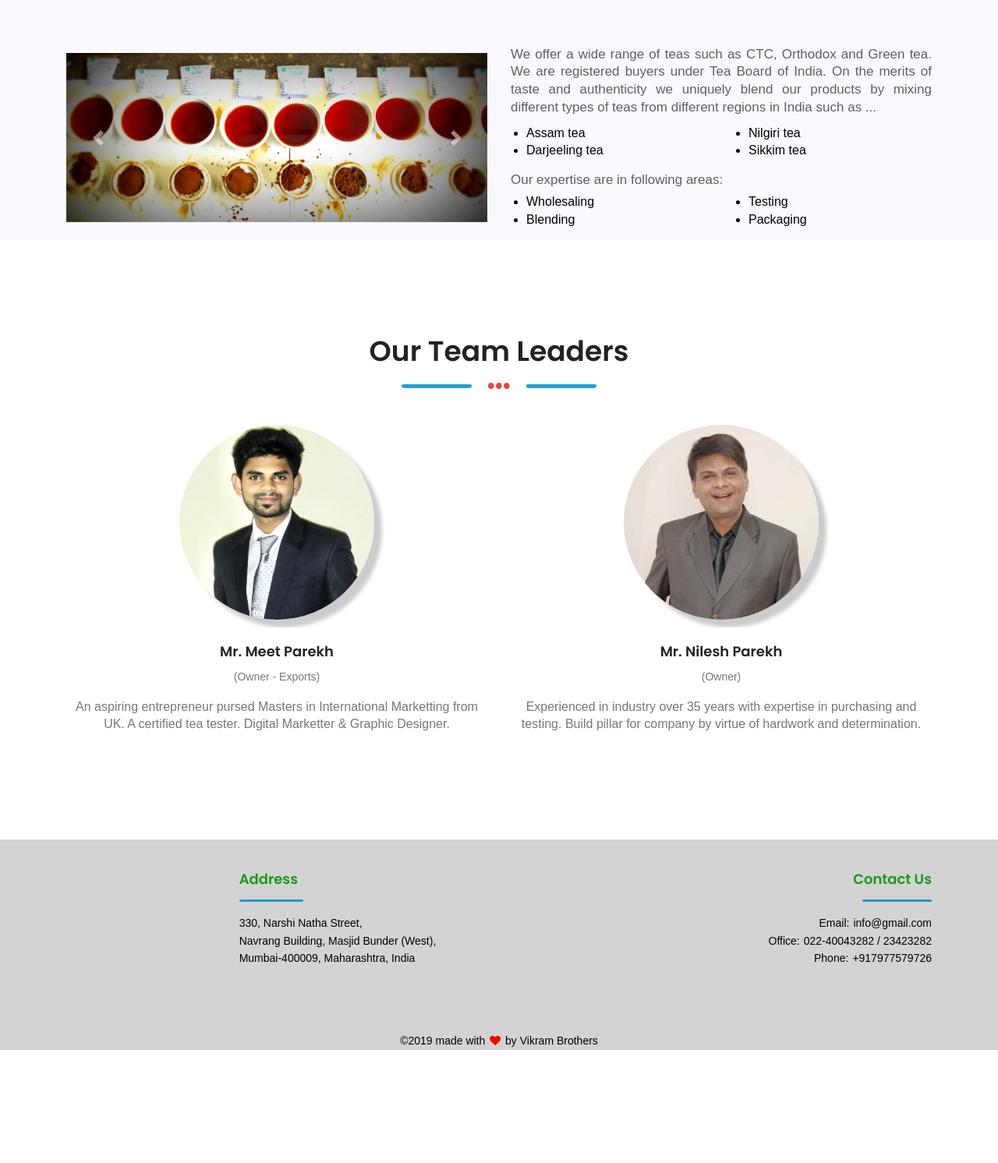
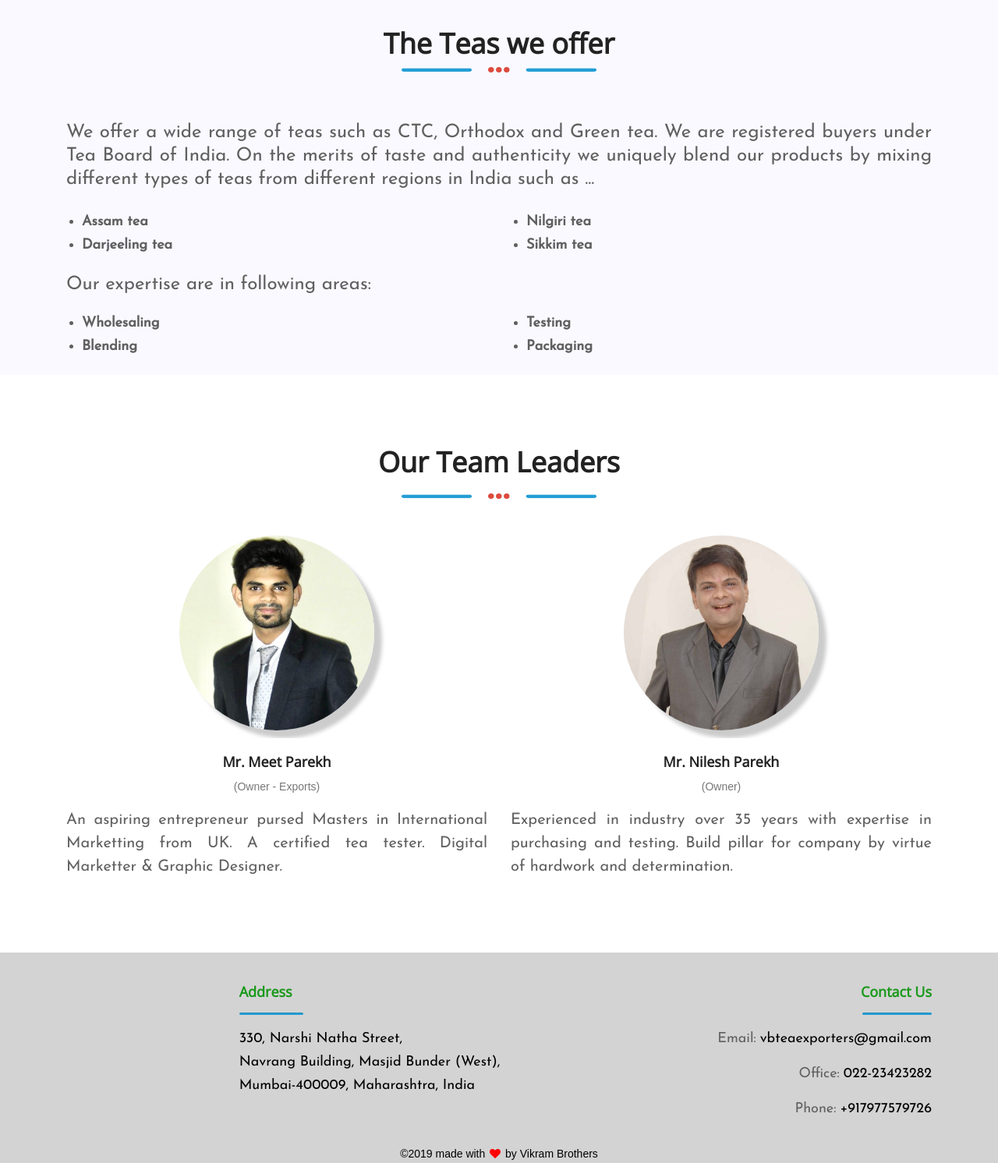
Before and after one commit to viram-ms/Business-Website, a plain HTML site: page about.html in a window 1280 px wide. Shown: the part 1012-2504 px from the top of the page at 78% size. Before the commit the page ends 2359 px from the top, so only its background shows below. Drawn offline with nearby package versions, Linux system fonts and the light colour scheme; some packages are replaced by stand-ins of ours; grey boxes are pictures that could not be loaded; a script that the page names is missing.

Commit message:
ui changes

```diff
--- a/about.html
+++ b/about.html
@@ -23,6 +23,8 @@
       href="https://fonts.googleapis.com/css?family=Poppins:100,200,400,300,500,600,700"
       rel="stylesheet"
     />
+    <link href="https://fonts.googleapis.com/css?family=Josefin+Sans|Open+Sans&display=swap" rel="stylesheet">
+
     <!--
 			CSS
 			============================================= -->
@@ -115,7 +117,7 @@
               Here we provide you the best of Indian Teas in domestic as well as in
               international markets (exports). With over 48 years of existance
               in tea industry, we have earned the reputation of offering best
-              qualities of Indian teas. We started the business in gujarat as retailers, after establishing the base over there we expaned into wholesale.Later we started working in Mumbai and captured market in state of Maharashtra, India. Our team of experienced people will be
+              qualities of Indian teas. We started the business in Gujarat as retailers, after establishing the base over there we expaned into wholesale. Later we started working in Mumbai and captured market in state of Maharashtra, India. Our team of experienced people will be
               with you throughout the selection process and will help you to
               blend the right teas to meet your requirements.
             </p>
@@ -138,36 +140,9 @@
           style="margin-top: 40px"
 		>
 
+
           <div
-            class="col-lg-6 col-md-12 home-about-right relative  mb-40 mb-sm-40 mb-md-0"
-		  >
-
-		  <div id="carouselExampleControls" class="carousel slide" data-ride="carousel" style="max-width: 800px; margin: auto">
-			<div class="carousel-inner">
-			  <div class="carousel-item active">
-            <img src="img/icons/cup2.jpg" style="width: 100%" />
-			  </div>
-			  <div class="carousel-item">
-				<img src="img/icons/cup3.jpg" class="d-block w-100" alt="...">
-			  </div>
-			  <div class="carousel-item">
-				<img src="img/icons/cup2.jpg" class="d-block w-100" alt="...">
-			  </div>
-			</div>
-			<a class="carousel-control-prev" href="#carouselExampleControls" role="button" data-slide="prev">
-			  <span class="carousel-control-prev-icon" aria-hidden="true"></span>
-			  <span class="sr-only">Previous</span>
-			</a>
-			<a class="carousel-control-next" href="#carouselExampleControls" role="button" data-slide="next">
-			  <span class="carousel-control-next-icon" aria-hidden="true"></span>
-			  <span class="sr-only">Next</span>
-			</a>
-		  </div>
-            <!-- <img src="img/icons/cup2.jpg" style="width: 100%" /> -->
-          </div>
-          <div
-            class="col-lg-6 col-md-12 home-about-left " style="max-width: 600px; margin: auto"
-          >
+            class="col-lg-12 col-md-12 home-about-left" >
 
             <p class="sub">
               We offer a wide range of teas such as CTC, Orthodox and Green tea.
@@ -176,23 +151,23 @@
               <br />
               <div class="row text-black mt-10">
 
-                <div class="col-lg-6">
+                <div class="col-lg-6 content">
                     <ul style="padding-left: 20px" c>
-                        <li style="list-style-type: disc; font-size: 16px">
+                        <li style="list-style-type: disc; font-size: 18px; font-weight: 600">
                             Assam tea
                         </li>
-                        <li  style="list-style-type: disc; font-size: 16px">
+                        <li  style="list-style-type: disc; font-size: 18px; font-weight: 600">
                             Darjeeling tea
                         </li>
                     </ul>
 
                 </div>
-                <div class="col-lg-6">
+                <div class="col-lg-6 content">
                     <ul style="padding-left: 20px">
-                    <li  style="list-style-type: disc; font-size: 16px">
+                    <li  style="list-style-type: disc; font-size: 18px; font-weight: 600">
                         Nilgiri tea
                     </li>
-                    <li style="list-style-type: disc; font-size: 16px">
+                    <li style="list-style-type: disc; font-size: 18px; font-weight: 600">
                         Sikkim tea
                     </li>
                   </ul>
@@ -204,22 +179,22 @@
                   Our expertise are in following areas:
               </p>
               <div class="row text-black">
-                <div class="col-lg-6">
+                <div class="col-lg-6 content" >
                     <ul style="padding-left: 20px">
-                        <li style="list-style-type: disc; font-size: 16px ">
+                        <li style="list-style-type: disc; font-size: 18px; font-weight: 600 ">
                             Wholesaling
                         </li>
-                        <li  style="list-style-type: disc; font-size: 16px  ">
+                        <li  style="list-style-type: disc; font-size: 18px; font-weight: 600  ">
                            Blending
                         </li>
                         </ul>
                 </div>
-                <div class="col-lg-6">
+                <div class="col-lg-6 content">
                     <ul style="padding-left: 20px">
-                        <li  style="list-style-type: disc; font-size: 16px  ">
+                        <li  style="list-style-type: disc; font-size: 18px; font-weight: 600  ">
                             Testing
                         </li>
-                        <li style="list-style-type: disc; font-size: 16px ">
+                        <li style="list-style-type: disc; font-size: 18px; font-weight: 600 ">
                             Packaging
                         </li>
                       </ul>
@@ -257,13 +232,13 @@
         </div>
         <div class="row">
         <div class="col-lg-6 text-center">
-            <div class="single-service">
+          <div class="single-service ">
           <div class="thumb">
             <img src="img/icons/meet2.jpeg" alt="" />
           </div>
           <h4>Mr. Meet Parekh</h4>
-            <p style="margin-top: -10px">(Owner - Exports)</p>
-            <p style="font-size: 16px">
+          <p style="margin-top: -10px;text-align: center" >(Owner - Exports)</p>
+          <p class="content">
             An aspiring entrepreneur pursed Masters in International Marketting from UK. A certified tea tester. Digital Marketter & Graphic Designer.
           </p>
           </div>
@@ -274,8 +249,8 @@
             <img src="img/icons/nilesh3.jpeg" alt="" />
           </div>
           <h4>Mr. Nilesh Parekh</h4>
-            <p style="margin-top: -10px">(Owner)</p>
-            <p style="font-size: 16px">
+          <p  style="margin-top: -10px; text-align: center">(Owner)</p>
+          <p class="content">
           Experienced in industry over 35 years with expertise in purchasing and testing. Build pillar for company by virtue of hardwork and determination.
           </p>
           </div>
@@ -319,7 +294,7 @@
                       style="margin-left: 0px; margin-top: -10px"
                     />
 
-                      <p>
+                    <p class="content" style="font-size: 18px;color: black">
                       330, Narshi Natha Street, <br />
                       Navrang Building, Masjid Bunder (West), <br />
                       Mumbai-400009, Maharashtra, India
@@ -334,27 +309,27 @@
               <h6 style="color: #1a991a">Contact Us</h6>
               <hr class="divider" style="margin-right: 0px;margin-top: -10px" />
 
-                <div class="d-flex contact-us">
+              <div class="d-flex contact-us content" style="font-size: 18px;">
                 <!-- <p class="mr-10 ">Email -  </p> -->
                 <!-- Email <i class="fa fa-phone mr-10" style="color: #1a991a; font-size: 24px" aria-hidden="true"></i> -->
                 Email:
                 <a
                   href="#"
                   style="text-decoration: none; color: black;margin-left: 5px"
-                    >info@gmail.com</a
+                  >vbteaexporters@gmail.com</a
                 >
               </div>
 
-                <div class="d-flex contact-us">
+              <div class="d-flex contact-us content" style="font-size: 18px;">
                 <!-- Office  <i class="fa fa-phone mr-10" style="color: #1a991a; font-size: 24px" aria-hidden="true"></i> -->
                 Office:
                 <a
-                    href="tel: 022-40043282"
+                  href="tel: 022-23423282"
                   style="text-decoration: none; color:black;margin-left: 5px"
-                    >022-40043282 / 23423282</a
+                  >022-23423282</a
                 >
               </div>
-                <div class="d-flex contact-us">
+              <div class="d-flex contact-us content" style="font-size: 18px;">
                 <!-- Phone <i class="fa fa-phone mr-10" style="color: #1a991a; font-size: 24px" aria-hidden="true"></i> -->
                 Phone:
                 <a
@@ -406,8 +381,8 @@
 <script type="text/javascript">
   (function () {
       var options = {
-          whatsapp: "7977579726", // WhatsApp number
-          email: "vbteaexporter@gmail.com", // Email
+          whatsapp: "+917977579726", // WhatsApp number
+          email: "vbteaexporters@gmail.com", // Email
           call_to_action: "Message us", // Call to action
           button_color: "#FF6550", // Color of button
           position: "right", // Position may be 'right' or 'left'
--- a/css/main.css
+++ b/css/main.css
@@ -130,7 +130,7 @@ h3,
 h4,
 h5,
 h6 {
-  font-family: "Poppins", sans-serif;
+  font-family: 'Open Sans', sans-serif;
   color: #222222;
   line-height: 1.2em !important;
   margin-bottom: 0;
@@ -146,13 +146,14 @@ h6 {
 .h6 {
   margin-bottom: 0;
   margin-top: 0;
-  font-family: "Poppins", sans-serif;
+  font-family: 'Open Sans', sans-serif;
   font-weight: 600;
   color: #222222;
 }
 
 h1,
 .h1 {
+  font-family: 'Open Sans', sans-serif;
   font-size: 36px;
 }
 
@@ -168,7 +169,7 @@ h3,
 
 h4,
 .h4 {
-  font-size: 18px;
+  font-size: 24px;
 }
 
 h5,
@@ -2296,7 +2297,7 @@ body.mobile-nav-active #mobile-nav-toggle {
 }
 
 .section-gap {
-  padding: 120px 0;
+  padding: 90px 0;
 }
 
 .section-title {
@@ -2389,7 +2390,7 @@ body.mobile-nav-active #mobile-nav-toggle {
 }
 
 .banner-area {
-  background: url(../img/icons/back.jpeg) center;
+  background: url(../img/icons/cover.jpg) center;
   background-size: cover;
 }
 
@@ -2430,6 +2431,7 @@ body.mobile-nav-active #mobile-nav-toggle {
   line-height: 1em;
   margin-top: 20px;
   margin-bottom: 20px;
+  left: 0;
 }
 
 .banner-content h1 span {
@@ -2439,6 +2441,7 @@ body.mobile-nav-active #mobile-nav-toggle {
 @media (max-width: 991.98px) {
   .banner-content h1 {
     font-size: 36px;
+    left: 35%;
   }
 }
 
@@ -2448,15 +2451,17 @@ body.mobile-nav-active #mobile-nav-toggle {
   }
 }
 
-@media (max-width: 1199.98px) {
+@media (min-width: 1199.98px) {
   .banner-content h1 {
     font-size: 45px;
+    left: 35%;
   }
 }
 
 @media (max-width: 414px) {
   .banner-content h1 {
     font-size: 40px;
+    left: 0!important;
   }
 }
 
@@ -2505,10 +2510,15 @@ body.mobile-nav-active #mobile-nav-toggle {
 }
 
 .cat-area .single-cat p {
+  font-family: 'Josefin Sans', sans-serif;
+  text-align: justify;
   max-width: 280px;
   margin-left: auto;
   margin-right: auto;
-  font-size: 16px
+  font-size: 18px;
+  font-weight: normal;
+  text-align: justify;
+  font-weight: 400;
 }
 
 .cat-area .hb-sm {
@@ -2544,9 +2554,10 @@ blockquote {
   }
 
   blockquote h5 {
-      font-size:18px;
+      font-size:24px;
       text-align: center;
-      color: #222222
+      color: #222222;
+      letter-spacing: 4px;
   }
 
   blockquote h5:before {
@@ -2585,12 +2596,27 @@ blockquote {
 }
 
 .home-about-area .home-about-left .sub {
+    font-family: 'Josefin Sans', sans-serif;
+    color: #606060;
+    margin-bottom: 5px;
+    margin-top: 15px;
+    font-size: 24px;
+    font-weight: normal;
+    text-align: justify;
+    line-height: 30px;
+    font-weight: 400;
+}
+
+.content {
+  font-family: 'Josefin Sans', sans-serif;
   color: #606060;
   margin-bottom: 5px;
   margin-top: 15px;
-  font-size: 17px;
-  text-align: justify
-
+  font-size: 20px;
+  font-weight: normal;
+  text-align: justify;
+  line-height: 30px;
+  font-weight: 400;
 }
 
 .home-about-area .home-about-left .primary-btn {
@@ -2615,6 +2641,7 @@ blockquote {
 
 @media (max-width: 960px) {
   .home-about-area .home-about-left {
+    text-align: center;
     margin-bottom: 50px;
   }
 }
--- a/index.html
+++ b/index.html
@@ -41,6 +41,9 @@
     />
     <link href="https://fonts.googleapis.com/css?family=Open+Sans&display=swap" rel="stylesheet">
     <link href="https://fonts.googleapis.com/css?family=Frank+Ruhl+Libre&display=swap" rel="stylesheet">
+    <link href="https://fonts.googleapis.com/css?family=Josefin+Sans|Open+Sans&display=swap" rel="stylesheet">
+    <link href="https://fonts.googleapis.com/css?family=Josefin+Sans|Pacifico&display=swap" rel="stylesheet">
+    <link href="https://fonts.googleapis.com/css?family=Josefin+Sans|Satisfy&display=swap" rel="stylesheet">
     <script src="https://kit.fontawesome.com/fe9d040ff3.js"></script>
   </head>
   <body>
@@ -93,7 +96,7 @@
         >
           <div class="banner-content col-lg-12 col-md-12">
             <!-- <h6 class="text-uppercase">Don’t look further, here is the key</h6> -->
-            <h1 style="font-family: 'Montserrat', sans-serif;color: white">
+            <h1 style="font-family: 'Montserrat', sans-serif;padding: 10px;color: white; border: 2px solid whitesmoke; max-width: 400px; margin: auto; position: relative;">
               We’re
               <b
                 style="color: #1a991a; font-size: 58px; font-style: italic; font-family: 'Frank Ruhl Libre', serif;"
@@ -112,9 +115,9 @@
     <section style="padding-top: 40px; margin-bottom: -40px">
       <div class="container">
         <blockquote>
-          <h5>
+          <h5 style="font-family: 'Satisfy', cursive;">
             With over 48 years of experience in tea industry, We offer you the
-            best qualities of Indian tea in local as well as in international
+            best qualities of Indian tea in local as well as in International
             markets.
           </h5>
         </blockquote>
@@ -216,8 +219,8 @@
               </div> -->
       <img src="img/icons/LINE AND DOTS.png"  style="width: 250px" />
 
-            <p class="sub" style="font-size: 16px">
-              Welcome to Vikram Brothers, the 3rd generation in Tea Industry,
+            <p class="sub">
+              Welcome to <i style="font-weight:600">Vikram Brothers</i>, the 3rd generation in Tea Industry,
               where we provide you the best indian teas in local as well as in
               International Markets (exports). With over 48 years of existance
               in tea industry, we have earned the reputation of offering best
@@ -248,13 +251,13 @@
           </div>
           <div class="row">
           <div class="col-lg-6 text-center">
-            <div class="single-service">
+            <div class="single-service ">
             <div class="thumb">
               <img src="img/icons/meet2.jpeg" alt="" />
             </div>
             <h4>Mr. Meet Parekh</h4>
-            <p style="margin-top: -10px">(Owner - Exports)</p>
-            <p style="font-size: 16px">
+            <p style="margin-top: -10px;text-align: center" >(Owner - Exports)</p>
+            <p class="content">
               An aspiring entrepreneur pursed Masters in International Marketting from UK. A certified tea tester. Digital Marketter & Graphic Designer.
             </p>
             </div>
@@ -265,8 +268,8 @@
               <img src="img/icons/nilesh3.jpeg" alt="" />
             </div>
             <h4>Mr. Nilesh Parekh</h4>
-            <p style="margin-top: -10px">(Owner)</p>
-            <p style="font-size: 16px">
+            <p  style="margin-top: -10px; text-align: center">(Owner)</p>
+            <p class="content">
             Experienced in industry over 35 years with expertise in purchasing and testing. Build pillar for company by virtue of hardwork and determination.
             </p>
             </div>
@@ -304,7 +307,7 @@
                       style="margin-left: 0px; margin-top: -10px"
                     />
 
-                    <p>
+                    <p class="content" style="font-size: 18px;color: black">
                       330, Narshi Natha Street, <br />
                       Navrang Building, Masjid Bunder (West), <br />
                       Mumbai-400009, Maharashtra, India
@@ -319,18 +322,18 @@
               <h6 style="color: #1a991a">Contact Us</h6>
               <hr class="divider" style="margin-right: 0px;margin-top: -10px" />
 
-              <div class="d-flex contact-us">
+              <div class="d-flex contact-us content" style="font-size: 18px;">
                 <!-- <p class="mr-10 ">Email -  </p> -->
                 <!-- Email <i class="fa fa-phone mr-10" style="color: #1a991a; font-size: 24px" aria-hidden="true"></i> -->
                 Email:
                 <a
                   href="#"
                   style="text-decoration: none; color: black;margin-left: 5px"
-                  >vbteaexporter@gmail.com</a
+                  >vbteaexporters@gmail.com</a
                 >
               </div>
 
-              <div class="d-flex contact-us">
+              <div class="d-flex contact-us content" style="font-size: 18px;">
                 <!-- Office  <i class="fa fa-phone mr-10" style="color: #1a991a; font-size: 24px" aria-hidden="true"></i> -->
                 Office:
                 <a
@@ -339,7 +342,7 @@
                   >022-23423282</a
                 >
               </div>
-              <div class="d-flex contact-us">
+              <div class="d-flex contact-us content" style="font-size: 18px;">
                 <!-- Phone <i class="fa fa-phone mr-10" style="color: #1a991a; font-size: 24px" aria-hidden="true"></i> -->
                 Phone:
                 <a
@@ -391,8 +394,8 @@
 <script type="text/javascript">
   (function () {
       var options = {
-          whatsapp: "7977579726", // WhatsApp number
-          email: "vbteaexporter@gmail.com", // Email
+          whatsapp: "+917977579726", // WhatsApp number
+          email: "vbteaexporters@gmail.com", // Email
           call_to_action: "Message us", // Call to action
           button_color: "#FF6550", // Color of button
           position: "right", // Position may be 'right' or 'left'
```
Also changed, not shown: journey.html (+17 -15 lines), img/icons/cup.jpg (deleted), img/icons/cup2.jpg (deleted), img/icons/cup3.jpg (deleted), img/icons/logo (3).png. Lines whose indentation alone changed are shown as unchanged.
